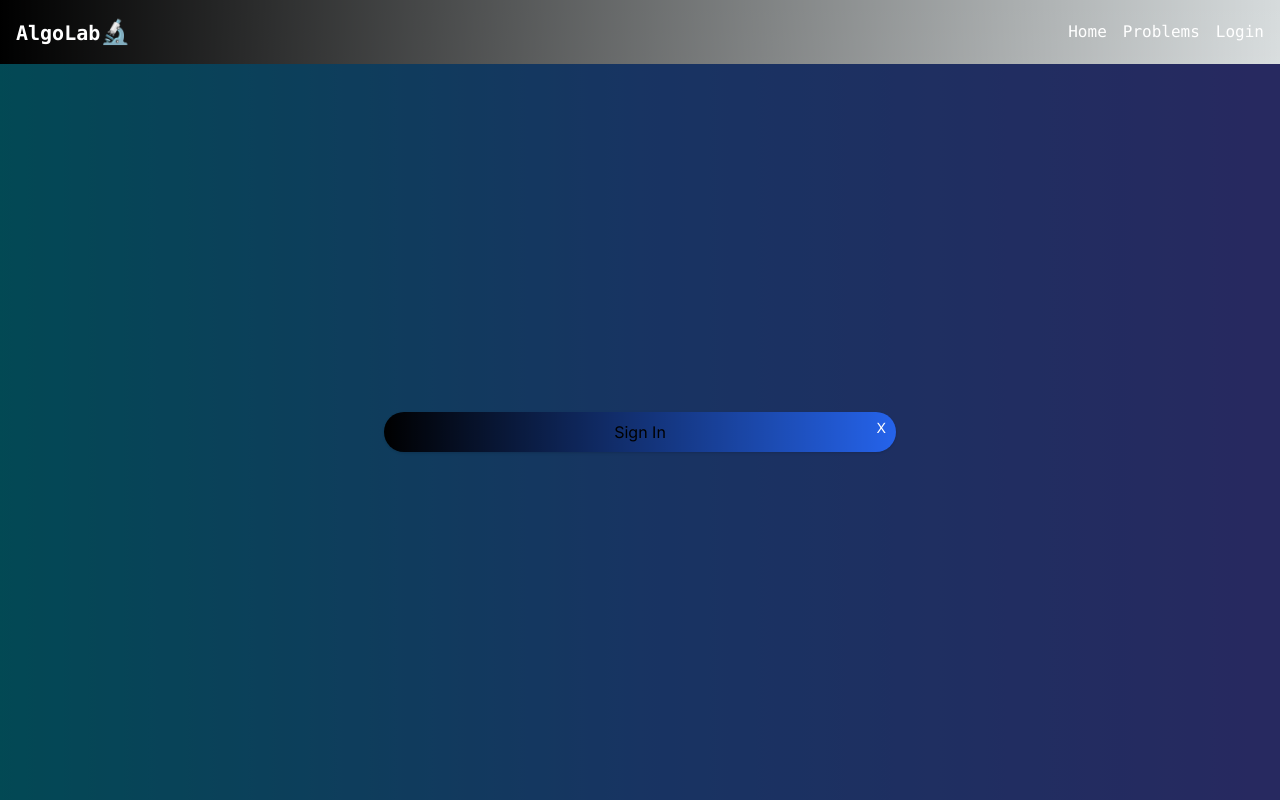
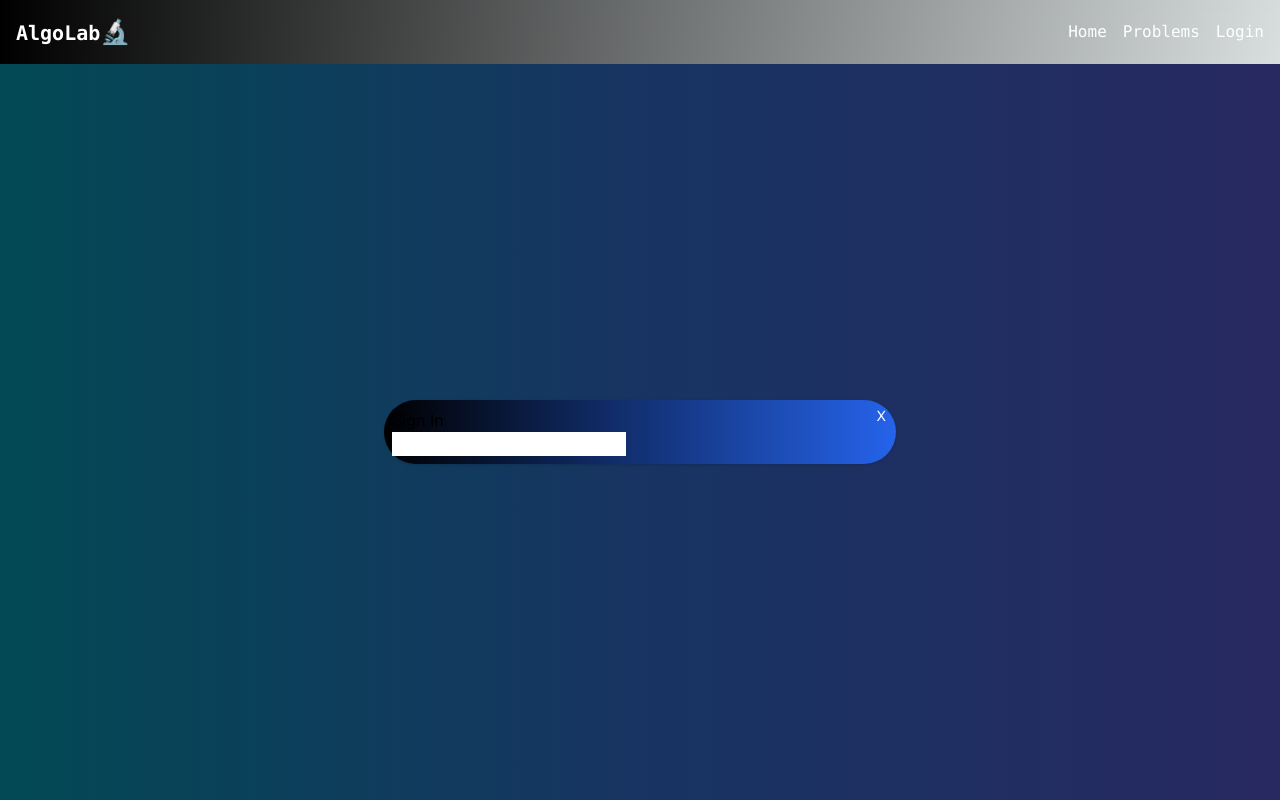
Before and after one commit to agamswaroop619/leetcode-clone, a Next.js app in the folder app/: page /auth in a window 1280 px wide. Built offline with nearby package versions, Linux system fonts and the light colour scheme.

Commit message:
model changes

```diff
--- a/app/src/app/auth/Authmodel.tsx
+++ b/app/src/app/auth/Authmodel.tsx
@@ -14,12 +14,12 @@ export default function Authmodel({}: Props) {
       <div className='w-full sm:w-[450x] absolute top-[50%] left-[50%] translate-x-[-50%] translate-y-[-50%] flex justify-center items-center'>
         <div className='relative w-full h-full mx-auto flex items-center justify-center'>
           <div className='bg-gradient-to-r from-black to-grey-900 rounded-full shadow relative w-[40%] bg-blue-600 Uto-slate-900 mx-6'>
-            <div className='flex p-2 flex-col relative flex-1'>
+            <div className='flex p-2 flex-col relative'>
+              <button type='button' className='absolute bg-transparent rounded-1g text-sm p-1.5 ml-auto inline-flex items-center hover:text-gray-400 hover:font-bold text-white top-0 right-1' >
               <Link href='/'>
-              <button type='button' className='absolute bg-transparent rounded-1g text-sm p-1.5 ml-auto inline-flex items-center hover:text-gray-400 hover:font-bold text-white top-0 right-1'>
               X
+              </Link>
               </button>
-              </Link>
             <Login/>
             </div>
           </div>
--- a/app/src/app/auth/login.tsx
+++ b/app/src/app/auth/login.tsx
@@ -4,11 +4,9 @@ type LoginProps = {}
 
 const Login = (props: LoginProps) => {
   return (
-    <div className='flex items-center justify-center'>
+    <div >
       <p className='text-xxl'>Sign In</p>
-      <form>
-
-      </form>
+        <input></input>
     </div>
   )
 }
```
